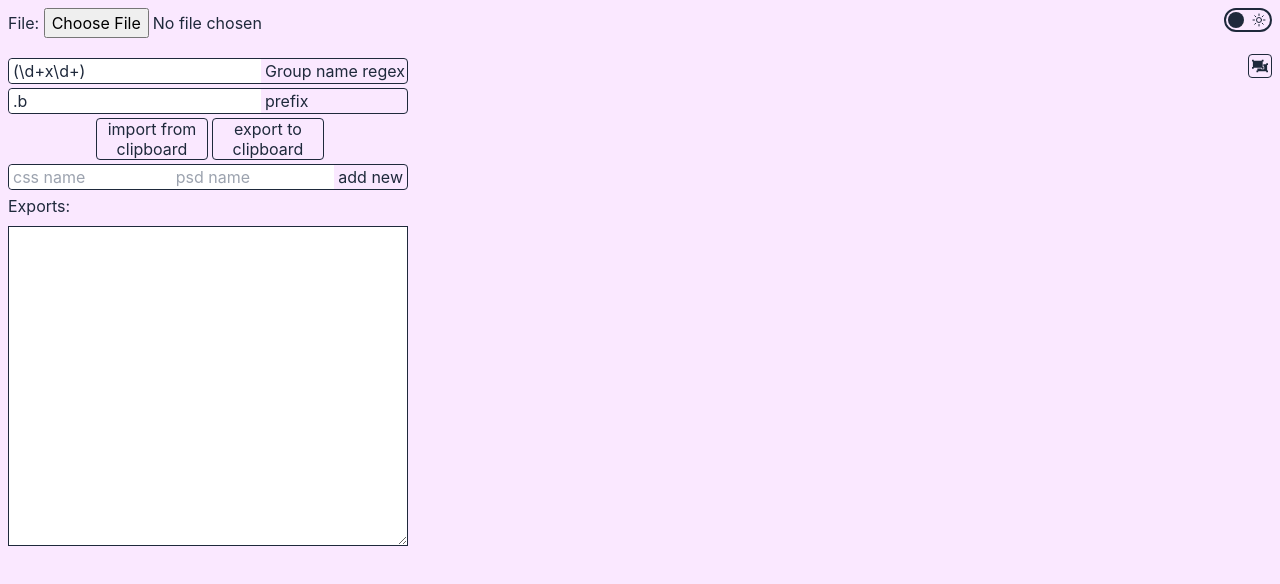
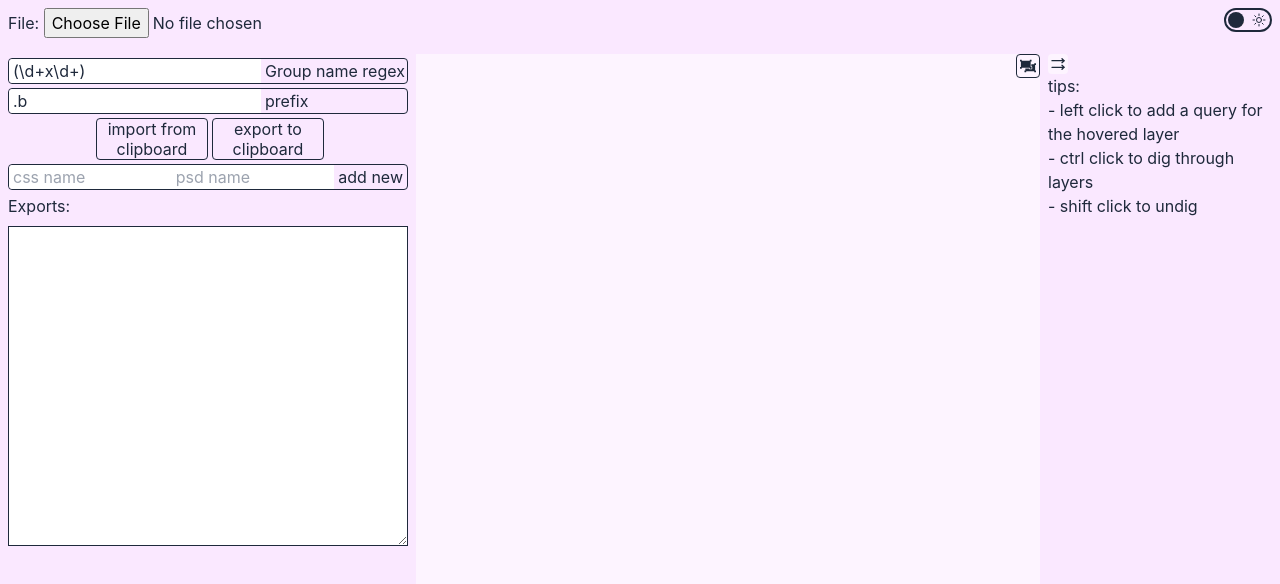
Before and after one commit to pseudoacacial/psd-online, a React (Vite) app: page / in a window 1280 px wide. Shown: the top 584 px of the page. Built offline with nearby package versions, Linux system fonts and the light colour scheme.

Commit message:
help panel added

```diff
--- a/src/App.css
+++ b/src/App.css
@@ -20,11 +20,13 @@ body {
   :root {
     --bg: theme(colors.fuchsia.100);
     --bg1: theme(colors.fuchsia.200);
+    --bg-1: theme(colors.fuchsia.50);
     --main: theme(colors.slate.800);
   }
   .dark {
     --bg: theme(colors.slate.800);
     --bg1: theme(colors.slate.900);
+    --bg-1: theme(colors.slate.700);
     --main: theme(colors.rose.100);
     color-scheme: dark;
   }
@@ -82,7 +84,3 @@ body {
 .element:hover {
   outline: 2px solid tomato;
 }
-.viewer {
-  width: 1000px;
-  height: 1000px;
-}
--- a/src/App.tsx
+++ b/src/App.tsx
@@ -5,10 +5,11 @@ import { useState } from "react"
 import { Viewer, ViewerProps } from "./components/viewer/Viewer"
 import { QueryList } from "./components/queryList/QueryList"
 import { Matches } from "./components/matches/Matches"
-import { CssResult } from "./components/CssResult/CssResult"
+import { CssResult } from "./components/cssResult/CssResult"
 import { Export } from "./components/export/Export"
 import { SettingsEditor } from "./components/settingsEditor/SettingsEditor"
 import { DarkModeButton } from "./components/darkModeButton/DarkModeButton"
+import { HelpPanel } from "./components/helpPanel/HelpPanel"
 const App = () => {
   return (
     <div className="bg-bg text-main border-main">
@@ -17,15 +18,18 @@ const App = () => {
         <DarkModeButton />
       </div>
 
-      <div className="w-full flex overflow-hidden gap-2 p-2">
-        <div className="flex-column w-[400px]">
+      <div className="w-full flex flex-1 justify-between overflow-hidden gap-2 p-2">
+        <div className="flex-column w-[400px]  flex-grow-0">
           <SettingsEditor></SettingsEditor>
           <QueryList></QueryList>
           <Export></Export>
           <CssResult></CssResult>
         </div>
 
-        <Viewer />
+        <div className="flex-1">
+          <Viewer />
+        </div>
+        <HelpPanel></HelpPanel>
       </div>
     </div>
   )
--- /dev/null
+++ b/src/components/helpPanel/HelpPanel.tsx
@@ -0,0 +1,28 @@
+import { useState } from "react"
+import { TbArrowsRight, TbArrowsLeft } from "react-icons/tb"
+
+export const HelpPanel = () => {
+  const [open, setOpen] = useState(true)
+  const handleCloseClick = () => {
+    setOpen(!open)
+  }
+  return (
+    <div className="flex flex-col w-auto transition-[width]">
+      <div
+        className="bg-bg-1 flex size-5 justify-center items-center cursor-pointer rounded"
+        onClick={handleCloseClick}
+        title={open ? "hide" : "tips"}
+      >
+        {open ? <TbArrowsRight /> : <TbArrowsLeft />}
+      </div>
+      <div className={`max-w-56 ${open ? "block" : "hidden"}`}>
+        <h2>tips:</h2>
+        <ul>
+          <li>- left click to add a query for the hovered layer</li>
+          <li>- ctrl click to dig through layers</li>
+          <li>- shift click to undig</li>
+        </ul>
+      </div>
+    </div>
+  )
+}
--- a/src/components/viewer/Viewer.tsx
+++ b/src/components/viewer/Viewer.tsx
@@ -95,7 +95,7 @@ export const Viewer = () => {
 
   return (
     <div
-      className="viewer relative overflow-hidden"
+      className="viewer relative overflow-hidden bg-bg-1 size-full min-h-[1000px]"
       ref={viewerRef}
       onWheel={handleWheel}
     >
--- a/tailwind.config.js
+++ b/tailwind.config.js
@@ -7,6 +7,7 @@ export default {
       colors: {
         bg: "var(--bg)",
         bg1: "var(--bg1)",
+        "bg-1": "var(--bg-1)",
         main: "var(--main)",
       },
     },
```
Also changed, not shown: src/components/cssResult/CssResult.tsx (renamed from src/components/CssResult/CssResult.tsx).
